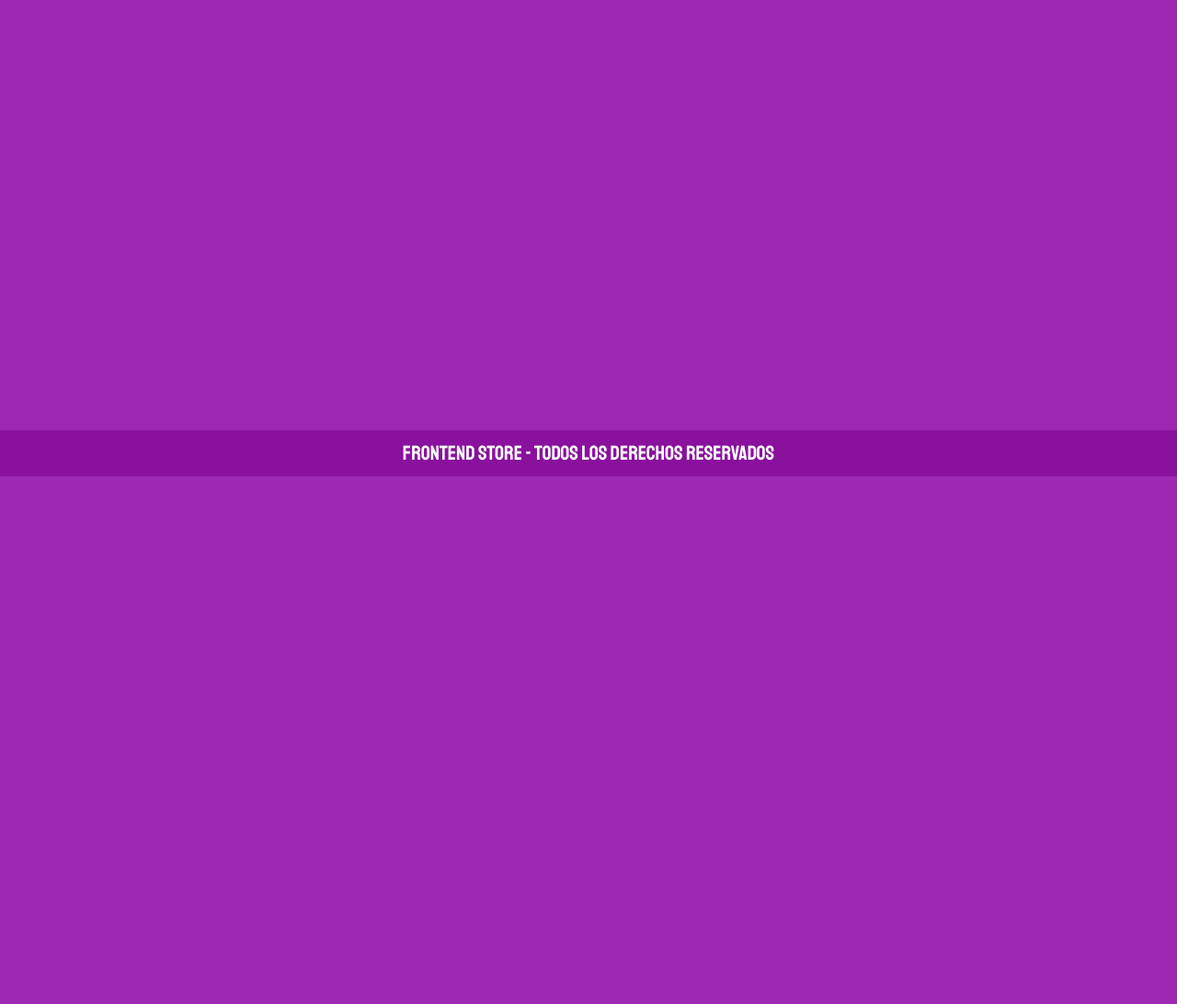
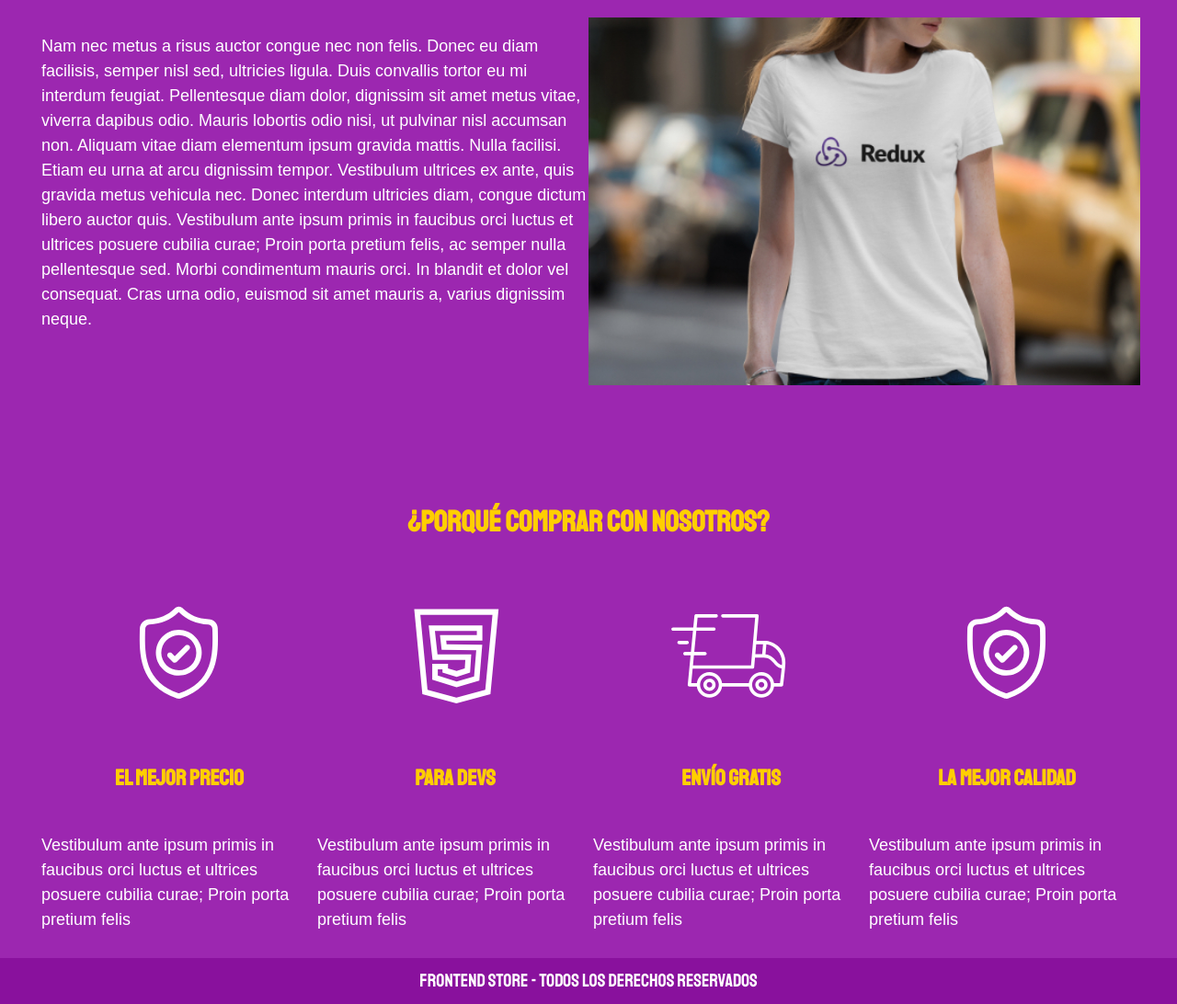
Before and after one commit to Alejandro60014/frontend, a plain HTML site: page nosotros/index.html in a window 1280 px wide. Shown: the part 282-1374 px from the top of the page at 92% size. Before the commit the page ends 800 px from the top, so only its background shows below. Drawn offline with Linux system fonts and the light colour scheme.

Commit message:
update 3

```diff
--- a/nosotros/index.html
+++ b/nosotros/index.html
@@ -23,9 +23,62 @@
     </nav>
     <main class="main">
         <h1 class="main__h1">Nosotros</h1>
-        <section class="section">
-
-        </section>
+        <div class="grid">
+            <div class="grid__img">
+            </div>
+            <div class="grid__info">
+                <p class="info__p">Nam nec metus a risus auctor congue nec non felis. Donec eu diam facilisis, semper nisl sed, ultricies ligula. Duis convallis tortor eu mi interdum feugiat. Pellentesque diam dolor, dignissim sit amet metus vitae, viverra dapibus odio. Mauris lobortis odio nisi, ut pulvinar nisl accumsan non. Aliquam vitae diam elementum ipsum gravida mattis. Nulla facilisi. Etiam eu urna at arcu dignissim tempor. Vestibulum ultrices ex ante, quis gravida metus vehicula nec. Donec interdum ultricies diam, congue dictum libero auctor quis.
+                    Vestibulum ante ipsum primis in faucibus orci luctus et ultrices posuere cubilia curae; Proin porta pretium felis, ac semper nulla pellentesque sed. Morbi condimentum mauris orci. In blandit et dolor vel consequat. Cras urna odio, euismod sit amet mauris a, varius dignissim neque.</p>
+            </div>
+        </div>
+        <div class="h2-div">
+            <h2 class="main__h2">¿Porqué comprar con nosotros?</h2>
+        </div>
+        <div class="grid2">
+            <div class="flex">
+                <div class="grid2__img">
+                    <img src="../img/icono_4.png" alt="">
+                </div>
+                <div class="grid2__div">
+                    <h3 class="div__h3">El mejor precio</h3>
+                </div>
+                <div class="grid2__div">
+                    <p class="info__p">Vestibulum ante ipsum primis in faucibus orci luctus et ultrices posuere cubilia curae; Proin porta pretium felis</div>
+            </div>
+            <div class="flex">
+                <div class="grid2__img">
+                    <img src="../img/icono_2.png" alt="">
+                </div>
+                <div class="grid2__div">
+                    <h3 class="div__h3">Para Devs</h3>
+                </div>
+                <div class="grid2__div">
+                    <p class="div__p">Vestibulum ante ipsum primis in faucibus orci luctus et ultrices posuere cubilia curae; Proin porta pretium felis</p>
+                </div>
+            </div>
+            <div class="flex">
+                <div class="grid2__img">
+                    <img src="../img/icono_3.png" alt="">
+                </div>
+                <div class="grid2__div">
+                    <h3 class="div__h3">Envío Gratis</h3>
+                </div>
+                <div class="grid2__div">
+                    <p class="div__p">Vestibulum ante ipsum primis in faucibus orci luctus et ultrices posuere cubilia curae; Proin porta pretium felis</p>
+                </div>
+            </div>
+            <div class="flex">
+                <div class="grid2__img">
+                    <img src="../img/icono_4.png" alt="">
+                </div>
+                <div class="grid2__div">
+                    <h3 class="div__h3">La mejor Calidad</h3>
+                </div>
+                <div class="grid2__div">
+                    <p class="div__p">Vestibulum ante ipsum primis in faucibus orci luctus et ultrices posuere cubilia curae; Proin porta pretium felis</p>
+                </div>
+            </div>
+        </div>
     </main>
 
     <footer class="footer">
--- a/nosotros/style.css
+++ b/nosotros/style.css
@@ -106,6 +106,71 @@ h3 {
     color: var(--letras);
 }
 
+.grid {
+    display: grid;
+    grid-template-columns: 1fr;
+}
+@media (min-width: 70rem) {
+    .grid {
+        display: grid;
+        grid-template-columns: repeat(2, 1fr);
+    }
+}
+.grid__info {
+    width: 100%;
+    height: 40rem;
+    margin-bottom: .5rem;
+    margin-left: .5rem;
+}
+@media (min-width: 70rem) {
+    .grid__info {
+        margin-right: .5rem;
+        grid-column: 1/2;
+        grid-row: 1;
+    }
+}
+.grid__img {
+    width: 100%;
+    height: 40rem;
+    background-image: url(../img/nosotros.jpg);
+    background-size: cover;
+    background-repeat: no-repeat;
+}
+
+@media (min-width: 70rem) {
+    .grid__img {
+        grid-column: 2/3;
+        grid-row: 1;
+        margin-right: .5rem;
+    }
+}
+.h2-div {
+    position: relative;
+    margin-top: 12rem;
+}
+.grid2 {
+    display: grid;
+    grid-template-columns: repeat(2, 1fr);
+}
+@media (min-width: 70rem) {
+    .grid2 {
+        grid-template-columns: repeat(4, 1fr);
+    }
+}
+.flex {
+    display: flex;
+    flex-direction: column;
+    justify-content: center;
+    align-items: center;
+    width: 100%;
+    margin: .5rem;
+}
+.grid2__img1 {
+    margin-bottom: 6rem;
+    margin-top: 6rem;
+}
+
+
 .footer {
     background-color: var(--secundario);
     width: 100%;
@@ -113,11 +178,11 @@ h3 {
     display: flex;
     justify-content: center;
     align-items: center;
-    position: absolute;
-    bottom: 0;
+    margin: 0;
+    margin-top: 0.5rem;
 }
 
 .footer__p {
     font-family: var(--fuente);
-    font-size: 2.2rem;
+    font-size: 2rem;
 }
```
